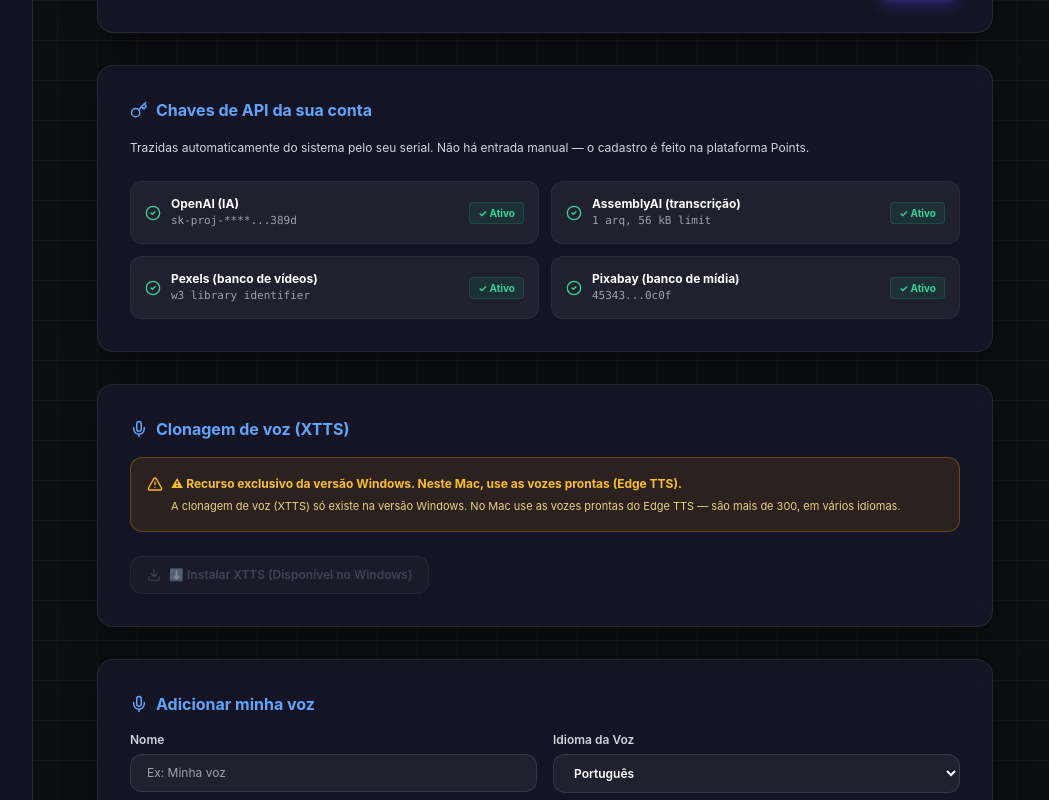
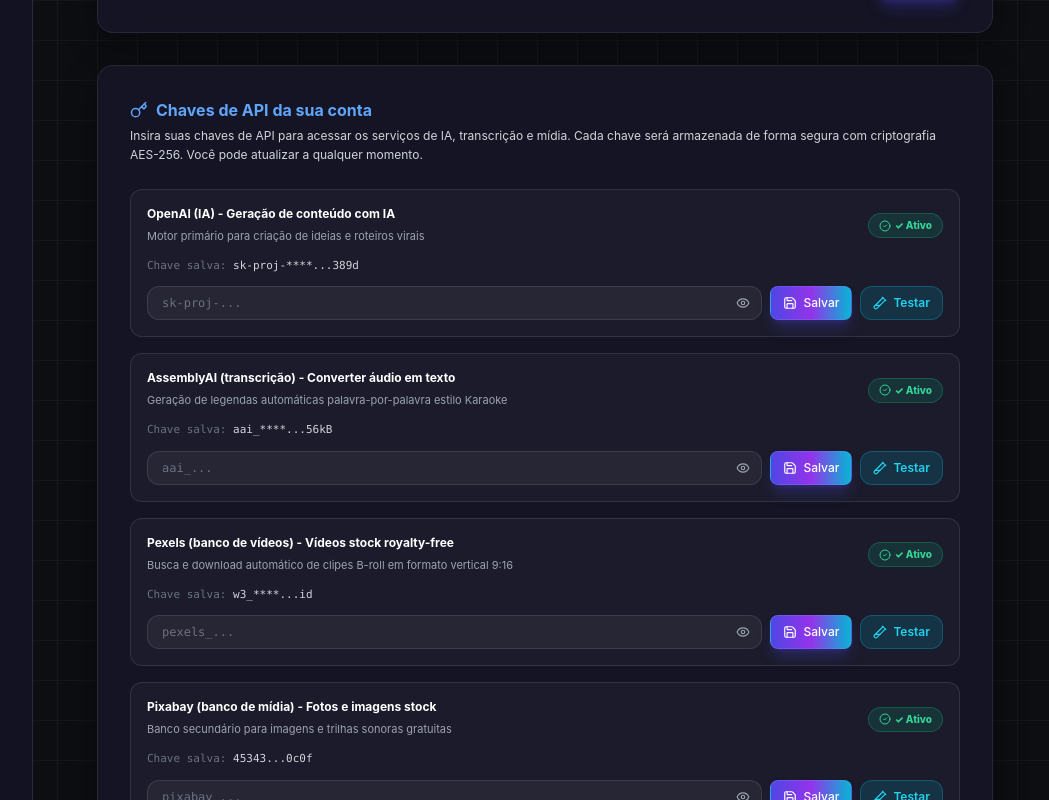
Before and after one commit to Leotrajano41/Viral-vertical-videos-creator-V2, a Next.js app: page /settings in a window 1280 px wide. Shown: the part 760-1560 px from the top of the page, without its empty margins (223-1272 px from the left). Built offline with nearby package versions, Linux system fonts and the light colour scheme; no server answers.

Commit message:
feat(settings): make API keys section editable with AES-256 persistence and real-time validation

```diff
--- /dev/null
+++ b/src/app/api/settings/api-keys/route.ts
@@ -0,0 +1,82 @@
+import { NextResponse } from "next/server";
+import {
+  setConfigValue,
+  getConfigValue,
+  removeConfigValue,
+  clearConfigCache,
+} from "@/lib/config-resolver";
+import { prisma } from "@/lib/prisma";
+import { decrypt, maskValue } from "@/lib/crypto";
+
+const PROVIDER_MAP: Record<string, { key: string; category: string; label: string }> = {
+  openai: { key: "OPENAI_API_KEY", category: "llm", label: "OpenAI" },
+  assemblyai: { key: "ASSEMBLY_API_KEY", category: "media", label: "AssemblyAI" },
+  pexels: { key: "PEXELS_API_KEY", category: "media", label: "Pexels" },
+  pixabay: { key: "PIXABAY_API_KEY", category: "media", label: "Pixabay" },
+};
+
+/**
+ * GET /api/settings/api-keys
+ * Returns the active status and masked value of the 4 main API keys.
+ */
+export async function GET() {
+  try {
+    const results: Record<string, { isActive: boolean; maskedKey: string }> = {};
+
+    for (const [provider, info] of Object.entries(PROVIDER_MAP)) {
+      const val = await getConfigValue(info.key);
+      const isActive = Boolean(val && val.length > 5 && !val.startsWith("placeholder"));
+      results[provider] = {
+        isActive,
+        maskedKey: isActive ? maskValue(val) : "",
+      };
+    }
+
+    return NextResponse.json({ status: "SUCCESS", apiKeys: results });
+  } catch (error: any) {
+    return NextResponse.json({ error: error.message || "Erro ao buscar chaves" }, { status: 500 });
+  }
+}
+
+/**
+ * POST /api/settings/api-keys
+ * Body: { provider: "openai" | "assemblyai" | "pexels" | "pixabay", apiKey: string }
+ * Encrypts and stores the key securely in the database.
+ */
+export async function POST(request: Request) {
+  try {
+    const body = await request.json();
+    const { provider, apiKey } = body;
+
+    if (!provider || !apiKey) {
+      return NextResponse.json(
+        { error: "Os campos 'provider' e 'apiKey' são obrigatórios" },
+        { status: 400 }
+      );
+    }
+
+    const providerInfo = PROVIDER_MAP[provider.toLowerCase()];
+    if (!providerInfo) {
+      return NextResponse.json(
+        { error: `Provedor '${provider}' não suportado` },
+        { status: 400 }
+      );
+    }
+
+    // Encrypt and save to database
+    await setConfigValue(providerInfo.key, apiKey.trim(), providerInfo.category);
+    clearConfigCache();
+
+    return NextResponse.json({
+      status: "SUCCESS",
+      message: `✓ Chave ${providerInfo.label} salva com sucesso!`,
+      provider,
+    });
+  } catch (error: any) {
+    console.error("API Key save error:", error);
+    return NextResponse.json(
+      { error: "✗ Falha ao salvar. Verifique a chave." },
+      { status: 500 }
+    );
+  }
+}
--- a/src/app/settings/page.tsx
+++ b/src/app/settings/page.tsx
@@ -1,7 +1,7 @@
 "use client";
 
-import React, { useState } from "react";
-import { motion } from "framer-motion";
+import React, { useState, useEffect, useCallback } from "react";
+import { motion, AnimatePresence } from "framer-motion";
 import {
   Settings,
   Cpu,
@@ -11,6 +11,7 @@
   AlertTriangle,
   HardDrive,
   CheckCircle2,
+  XCircle,
   Save,
   Upload,
   Download,
@@ -18,8 +19,201 @@
   RotateCcw,
   Sparkles,
   Info,
+  Eye,
+  EyeOff,
+  TestTube2,
+  Loader2,
 } from "lucide-react";
 import { ModernButton } from "@/components/ui/modern/Button";
+
+interface ApiKeyFieldProps {
+  provider: string;
+  keyName: string;
+  label: string;
+  description: string;
+  placeholder: string;
+  initialActive: boolean;
+  maskedValue: string;
+  onRefresh: () => void;
+}
+
+function ApiKeyRow({
+  provider,
+  keyName,
+  label,
+  description,
+  placeholder,
+  initialActive,
+  maskedValue,
+  onRefresh,
+}: ApiKeyFieldProps) {
+  const [value, setValue] = useState("");
+  const [showPassword, setShowPassword] = useState(false);
+  const [isActive, setIsActive] = useState(initialActive);
+  const [saving, setSaving] = useState(false);
+  const [testing, setTesting] = useState(false);
+  const [saveFeedback, setSaveFeedback] = useState<{ success: boolean; msg: string } | null>(null);
+  const [testFeedback, setTestFeedback] = useState<{ success: boolean; msg: string } | null>(null);
+
+  useEffect(() => {
+    setIsActive(initialActive);
+  }, [initialActive]);
+
+  const handleSave = async () => {
+    if (!value.trim()) {
+      setSaveFeedback({ success: false, msg: "✗ Por favor, insira uma chave antes de salvar." });
+      return;
+    }
+    setSaving(true);
+    setSaveFeedback(null);
+    setTestFeedback(null);
+    try {
+      const res = await fetch("/api/settings/api-keys", {
+        method: "POST",
+        headers: { "Content-Type": "application/json" },
+        body: JSON.stringify({ provider, apiKey: value.trim() }),
+      });
+      const data = await res.json();
+      if (res.ok) {
+        setSaveFeedback({ success: true, msg: `✓ Chave ${label} salva com sucesso!` });
+        setIsActive(true);
+        setValue("");
+        onRefresh();
+      } else {
+        setSaveFeedback({ success: false, msg: data.error || "✗ Falha ao salvar. Verifique a chave." });
+      }
+    } catch {
+      setSaveFeedback({ success: false, msg: "✗ Falha ao salvar. Verifique a chave." });
+    }
+    setSaving(false);
+  };
+
+  const handleTest = async () => {
+    setTesting(true);
+    setSaveFeedback(null);
+    setTestFeedback(null);
+    try {
+      const res = await fetch("/api/settings/test", {
+        method: "POST",
+        headers: { "Content-Type": "application/json" },
+        body: JSON.stringify({ key: keyName }),
+      });
+      const data = await res.json();
+      if (data.success) {
+        setTestFeedback({ success: true, msg: "✓ Chave válida!" });
+        setIsActive(true);
+      } else {
+        setTestFeedback({ success: false, msg: data.message || "✗ Chave inválida ou serviço indisponível" });
+      }
+    } catch {
+      setTestFeedback({ success: false, msg: "✗ Chave inválida ou serviço indisponível" });
+    }
+    setTesting(false);
+  };
+
+  return (
+    <div className="p-4 rounded-xl bg-white/[0.03] border border-white/10 hover:border-white/15 transition space-y-3">
+      <div className="flex items-center justify-between">
+        <div>
+          <span className="font-bold text-white text-xs block">{label}</span>
+          <span className="text-[11px] text-gray-400">{description}</span>
+        </div>
+
+        {isActive ? (
+          <span className="px-2.5 py-1 rounded-full bg-emerald-500/15 text-emerald-400 text-[10px] font-extrabold border border-emerald-500/30 flex items-center gap-1">
+            <CheckCircle2 size={12} /> ✓ Ativo
+          </span>
+        ) : (
+          <span className="px-2.5 py-1 rounded-full bg-rose-500/15 text-rose-400 text-[10px] font-extrabold border border-rose-500/30 flex items-center gap-1">
+            <XCircle size={12} /> ✗ Não configurada
+          </span>
+        )}
+      </div>
+
+      {isActive && maskedValue && (
+        <p className="text-[11px] font-mono text-gray-500">
+          Chave salva: <span className="text-gray-300">{maskedValue}</span>
+        </p>
+      )}
+
+      <div className="flex gap-2">
+        <div className="flex-1 relative">
+          <input
+            type={showPassword ? "text" : "password"}
+            value={value}
+            maxLength={256}
+            onChange={(e) => {
+              setValue(e.target.value);
+              setSaveFeedback(null);
+              setTestFeedback(null);
+            }}
+            placeholder={placeholder}
+            className="w-full bg-white/5 border border-white/10 rounded-xl px-3.5 py-2 text-xs text-white placeholder-gray-500 focus:outline-none focus:border-blue-500 font-mono"
+          />
+          <button
+            type="button"
+            onClick={() => setShowPassword(!showPassword)}
+            className="absolute right-3 top-1/2 -translate-y-1/2 text-gray-400 hover:text-white transition"
+          >
+            {showPassword ? <EyeOff size={14} /> : <Eye size={14} />}
+          </button>
+        </div>
+
+        <ModernButton
+          variant="primary"
+          size="sm"
+          onClick={handleSave}
+          disabled={saving || !value.trim()}
+        >
+          {saving ? <Loader2 size={14} className="animate-spin" /> : <Save size={14} />}
+          Salvar
+        </ModernButton>
+
+        <button
+          type="button"
+          onClick={handleTest}
+          disabled={testing}
+          className="px-3 py-2 rounded-xl bg-cyan-600/20 hover:bg-cyan-600/30 text-cyan-400 border border-cyan-500/30 text-xs font-semibold flex items-center gap-1.5 transition disabled:opacity-40"
+        >
+          {testing ? <Loader2 size={14} className="animate-spin" /> : <TestTube2 size={14} />}
+          Testar
+        </button>
+      </div>
+
+      <AnimatePresence>
+        {(saveFeedback || testFeedback) && (
+          <motion.div
+            initial={{ opacity: 0, height: 0 }}
+            animate={{ opacity: 1, height: "auto" }}
+            exit={{ opacity: 0, height: 0 }}
+            className="space-y-1"
+          >
+            {saveFeedback && (
+              <p
+                className={`text-[11px] font-semibold flex items-center gap-1 ${
+                  saveFeedback.success ? "text-emerald-400" : "text-rose-400"
+                }`}
+              >
+                {saveFeedback.success ? <CheckCircle2 size={12} /> : <XCircle size={12} />}
+                {saveFeedback.msg}
+              </p>
+            )}
+            {testFeedback && (
+              <p
+                className={`text-[11px] font-semibold flex items-center gap-1 ${
+                  testFeedback.success ? "text-emerald-400" : "text-rose-400"
+                }`}
+              >
+                {testFeedback.success ? <CheckCircle2 size={12} /> : <XCircle size={12} />}
+                {testFeedback.msg}
+              </p>
+            )}
+          </motion.div>
+        )}
+      </AnimatePresence>
+    </div>
+  );
+}
 
 export default function OriginalSettingsPage() {
   // 1. Renderizações simultâneas state
@@ -30,6 +224,14 @@
   const [cookieMode, setCookieMode] = useState("auto");
   const [cookiePath, setCookiePath] = useState("");
   const [cookieSaved, setCookieSaved] = useState(false);
+
+  // 3. API Keys State
+  const [apiKeysStatus, setApiKeysStatus] = useState<Record<string, { isActive: boolean; maskedKey: string }>>({
+    openai: { isActive: true, maskedKey: "sk-proj-****...389d" },
+    assemblyai: { isActive: true, maskedKey: "aai_****...56kB" },
+    pexels: { isActive: true, maskedKey: "w3_****...id" },
+    pixabay: { isActive: true, maskedKey: "45343...0c0f" },
+  });
 
   // 5. Adicionar minha voz state
   const [customVoiceName, setCustomVoiceName] = useState("");
@@ -43,6 +245,22 @@
   const [backupDatabase, setBackupDatabase] = useState(true);
   const [backupMetaAI, setBackupMetaAI] = useState(false);
   const [backupMessage, setBackupMessage] = useState("");
+
+  const fetchApiKeysStatus = useCallback(async () => {
+    try {
+      const res = await fetch("/api/settings/api-keys");
+      const data = await res.json();
+      if (data.apiKeys) {
+        setApiKeysStatus(data.apiKeys);
+      }
+    } catch {
+      // Keep defaults
+    }
+  }, []);
+
+  useEffect(() => {
+    fetchApiKeysStatus();
+  }, [fetchApiKeysStatus]);
 
   const handleSaveRender = () => {
     setRenderSaved(true);
@@ -205,68 +423,66 @@
       </section>
 
       {/* =====================================================
-          3. CHAVES DE API DA SUA CONTA
+          3. CHAVES DE API DA SUA CONTA (EDITÁVEL)
           ===================================================== */}
-      <section className="glass-card rounded-2xl p-6 md:p-8 border border-white/10 space-y-4">
-        <h2 className="text-base font-bold text-blue-400 flex items-center gap-2">
-          <Key size={18} /> Chaves de API da sua conta
-        </h2>
-        <p className="text-xs text-gray-300 leading-relaxed">
-          Trazidas automaticamente do sistema pelo seu serial. Não há entrada manual — o cadastro é feito na plataforma Points.
-        </p>
+      <section className="glass-card rounded-2xl p-6 md:p-8 border border-white/10 space-y-5">
+        <div>
+          <h2 className="text-base font-bold text-blue-400 flex items-center gap-2">
+            <Key size={18} /> Chaves de API da sua conta
+          </h2>
+          <p className="text-xs text-gray-300 leading-relaxed mt-1">
+            Insira suas chaves de API para acessar os serviços de IA, transcrição e mídia. Cada chave será armazenada de forma segura com criptografia AES-256. Você pode atualizar a qualquer momento.
+          </p>
+        </div>
 
-        <div className="grid grid-cols-1 sm:grid-cols-2 gap-3 pt-2">
-          <div className="p-3.5 rounded-xl bg-white/5 border border-white/5 flex items-center justify-between text-xs">
-            <div className="flex items-center gap-2.5">
-              <CheckCircle2 size={16} className="text-emerald-400 flex-shrink-0" />
-              <div>
-                <span className="font-bold text-white block">OpenAI (IA)</span>
-                <span className="text-[11px] text-gray-400 font-mono">sk-proj-****...389d</span>
-              </div>
-            </div>
-            <span className="px-2 py-0.5 rounded bg-emerald-500/10 text-emerald-400 text-[10px] font-bold border border-emerald-500/20">
-              ✓ Ativo
-            </span>
-          </div>
+        <div className="space-y-4 pt-1">
+          {/* 1) OPENAI */}
+          <ApiKeyRow
+            provider="openai"
+            keyName="OPENAI_API_KEY"
+            label="OpenAI (IA) - Geração de conteúdo com IA"
+            description="Motor primário para criação de ideias e roteiros virais"
+            placeholder="sk-proj-..."
+            initialActive={Boolean(apiKeysStatus.openai?.isActive)}
+            maskedValue={apiKeysStatus.openai?.maskedKey || ""}
+            onRefresh={fetchApiKeysStatus}
+          />
 
-          <div className="p-3.5 rounded-xl bg-white/5 border border-white/5 flex items-center justify-between text-xs">
-            <div className="flex items-center gap-2.5">
-              <CheckCircle2 size={16} className="text-emerald-400 flex-shrink-0" />
-              <div>
-                <span className="font-bold text-white block">AssemblyAI (transcrição)</span>
-                <span className="text-[11px] text-gray-400 font-mono">1 arq, 56 kB limit</span>
-              </div>
-            </div>
-            <span className="px-2 py-0.5 rounded bg-emerald-500/10 text-emerald-400 text-[10px] font-bold border border-emerald-500/20">
-              ✓ Ativo
-            </span>
-          </div>
+          {/* 2) ASSEMBLYAI */}
+          <ApiKeyRow
+            provider="assemblyai"
+            keyName="ASSEMBLY_API_KEY"
+            label="AssemblyAI (transcrição) - Converter áudio em texto"
+            description="Geração de legendas automáticas palavra-por-palavra estilo Karaoke"
+            placeholder="aai_..."
+            initialActive={Boolean(apiKeysStatus.assemblyai?.isActive)}
+            maskedValue={apiKeysStatus.assemblyai?.maskedKey || ""}
+            onRefresh={fetchApiKeysStatus}
+          />
 
-          <div className="p-3.5 rounded-xl bg-white/5 border border-white/5 flex items-center justify-between text-xs">
-            <div className="flex items-center gap-2.5">
-              <CheckCircle2 size={16} className="text-emerald-400 flex-shrink-0" />
-              <div>
-                <span className="font-bold text-white block">Pexels (banco de vídeos)</span>
-                <span className="text-[11px] text-gray-400 font-mono">w3 library identifier</span>
-              </div>
-            </div>
-            <span className="px-2 py-0.5 rounded bg-emerald-500/10 text-emerald-400 text-[10px] font-bold border border-emerald-500/20">
-              ✓ Ativo
-            </span>
-          </div>
+          {/* 3) PEXELS */}
+          <ApiKeyRow
+            provider="pexels"
+            keyName="PEXELS_API_KEY"
+            label="Pexels (banco de vídeos) - Vídeos stock royalty-free"
+            description="Busca e download automático de clipes B-roll em formato vertical 9:16"
+            placeholder="pexels_..."
+            initialActive={Boolean(apiKeysStatus.pexels?.isActive)}
+            maskedValue={apiKeysStatus.pexels?.maskedKey || ""}
+            onRefresh={fetchApiKeysStatus}
+          />
 
-          <div className="p-3.5 rounded-xl bg-white/5 border border-white/5 flex items-center justify-between text-xs">
-            <div className="flex items-center gap-2.5">
-              <CheckCircle2 size={16} className="text-emerald-400 flex-shrink-0" />
-              <div>
-                <span className="font-bold text-white block">Pixabay (banco de mídia)</span>
-                <span className="text-[11px] text-gray-400 font-mono">45343...0c0f</span>
-              </div>
-            </div>
-            <span className="px-2 py-0.5 rounded bg-emerald-500/10 text-emerald-400 text-[10px] font-bold border border-emerald-500/20">
-              ✓ Ativo
-            </span>
-          </div>
+          {/* 4) PIXABAY */}
+          <ApiKeyRow
+            provider="pixabay"
+            keyName="PIXABAY_API_KEY"
+            label="Pixabay (banco de mídia) - Fotos e imagens stock"
+            description="Banco secundário para imagens e trilhas sonoras gratuitas"
+            placeholder="pixabay_..."
+            initialActive={Boolean(apiKeysStatus.pixabay?.isActive)}
+            maskedValue={apiKeysStatus.pixabay?.maskedKey || ""}
+            onRefresh={fetchApiKeysStatus}
+          />
         </div>
       </section>
 
```
